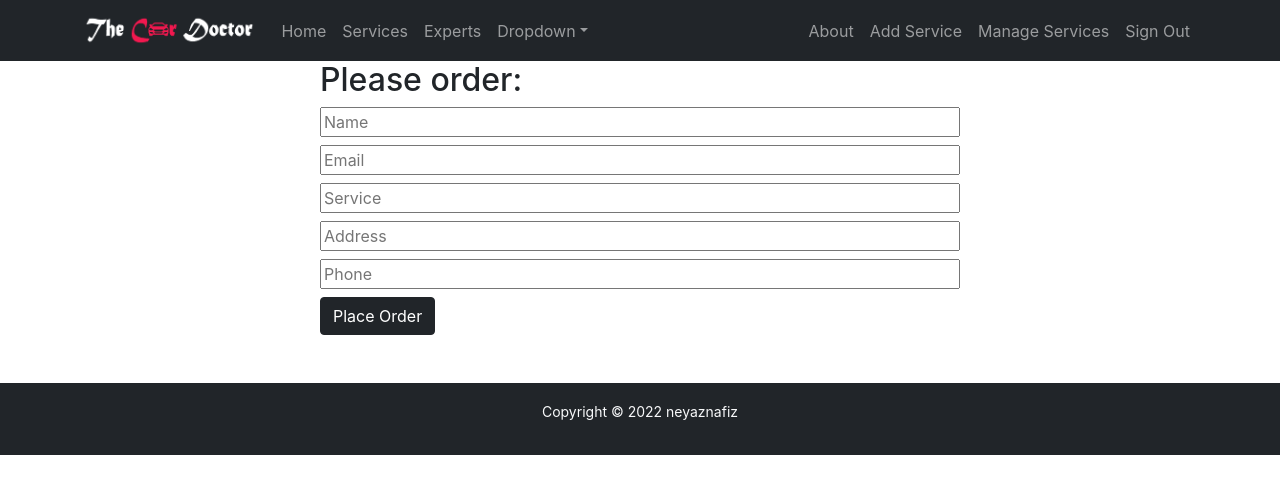
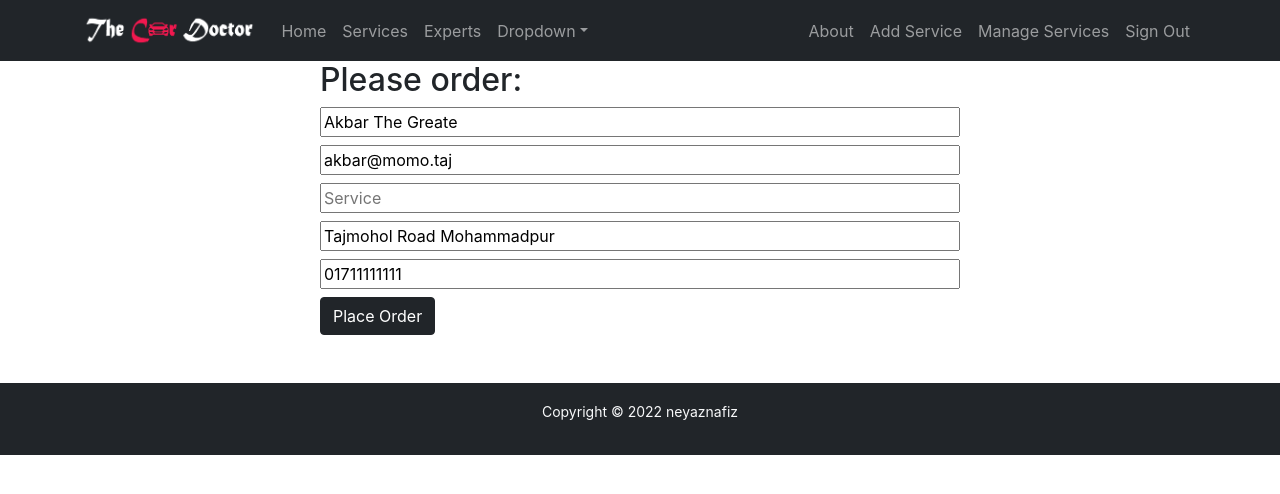
Before and after one commit to neyaznafiz/The-Car-Doctor-client, a React (Create React App) app: page /checkout/1 in a window 1280 px wide. Shown: the top 494 px of the page. Built offline with nearby package versions, Linux system fonts and the light colour scheme; no server answers; sample sign-in values are in the browser's storage.

Commit message:
address method

```diff
--- a/src/Pages/CheckOut/CheckOut/CheckOut.js
+++ b/src/Pages/CheckOut/CheckOut/CheckOut.js
@@ -1,4 +1,4 @@
-import React from 'react';
+import React, { useState } from 'react';
 import { useParams } from 'react-router-dom';
 import useServiceDetail from '../../../Hooks/useServiceDetail';
 
@@ -8,20 +8,35 @@ const CheckOut = () => {
 
     const [service] = useServiceDetail(serviceId)
 
+    const [user, setUser] = useState({
+        name: 'Akbar The Greate',
+        email: 'akbar@momo.taj',
+        address: 'Tajmohol Road Mohammadpur',
+        phone: '01711111111'
+    })
+
+    const handleAddressChange = event => {
+        console.log(event.target.value)
+        const { address, ...rest } = user
+        const newAddress = event.target.value
+        const newUser = {address: newAddress, ...rest }
+        setUser(newUser);
+    }
+
     return (
         <div className='w-50 mx-auto'>
             <h2>Please order: {service.name}</h2>
 
             <form>
-                <input className='w-100 mb-2' type="text" name='name' placeholder='Name' required/>
+                <input className='w-100 mb-2' type="text" name='name' value={user.name} placeholder='Name' required />
                 <br />
-                <input className='w-100 mb-2' type="email" name='email' placeholder='Email' required/>
+                <input className='w-100 mb-2' type="email" name='email' value={user.email} placeholder='Email' required />
                 <br />
-                <input className='w-100 mb-2' type="text" name='service' value={service.name} placeholder='Service' required/>
+                <input className='w-100 mb-2' type="text" name='service' value={service.name} placeholder='Service' required />
                 <br />
-                <input className='w-100 mb-2' type="text" name='address' placeholder='Address' required/>
+                <input onChange={handleAddressChange} className='w-100 mb-2' type="text" name='address' value={user.address} placeholder='Address' required />
                 <br />
-                <input className='w-100 mb-2' type="text" name='phone' placeholder='Phone' required/>
+                <input className='w-100 mb-2' type="text" name='phone' value={user.phone} placeholder='Phone' required />
                 <br />
                 <input className='btn btn-dark' type="submit" value='Place Order' />
             </form>
```
